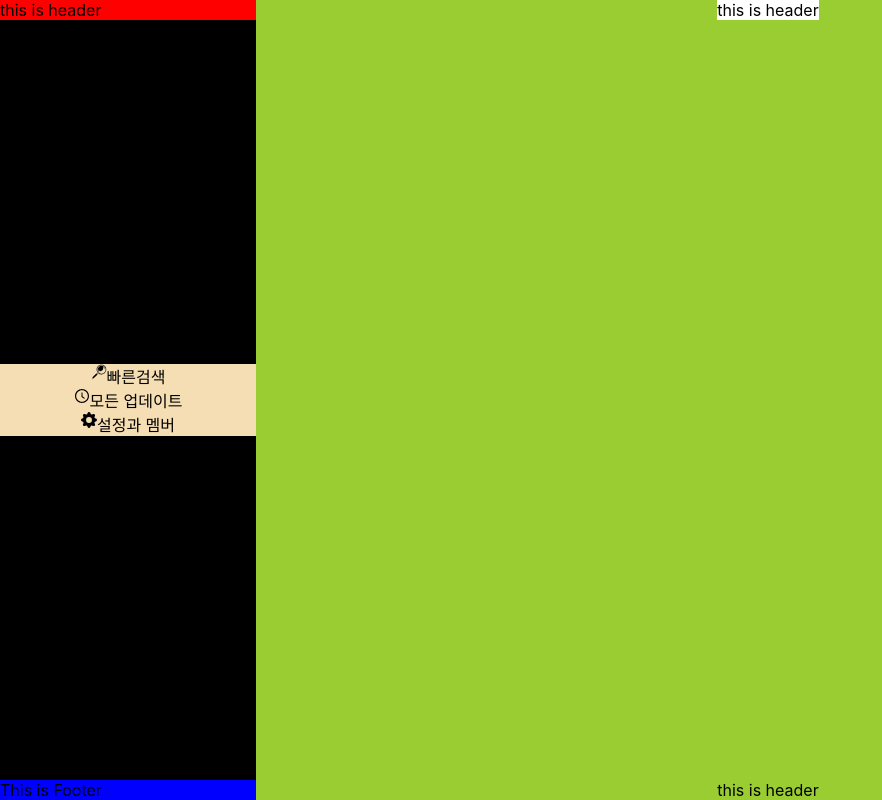
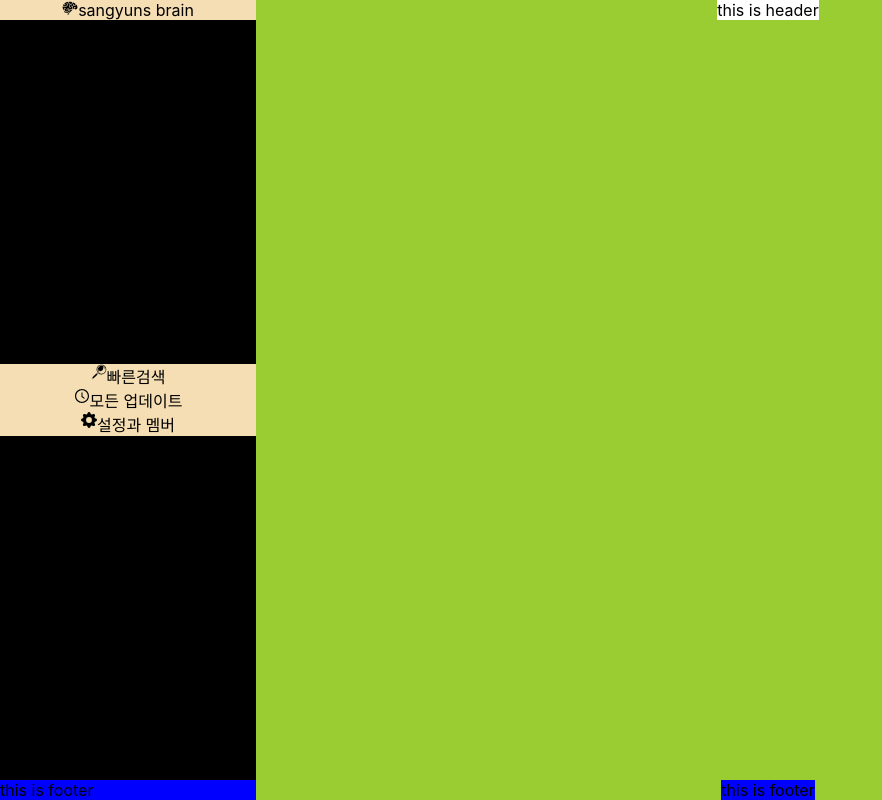
Before and after one commit to falconlee236/Clone_Notion_by_React, a React (Create React App) app: page / in a window 1280 px wide. Shown: the whole page, without its empty margins (0-882 px from the left). Built offline with nearby package versions, Linux system fonts and the light colour scheme.

Commit message:
Add children element to Header, Footer compo

```diff
--- a/src/Layout/Contents.js
+++ b/src/Layout/Contents.js
@@ -2,6 +2,7 @@ import React from 'react';
 import Sidebar from './Sidebar';
 import Header from './Header';
 import styled from 'styled-components';
+import Footer from './Footer';
 
 const Contentstyle = styled.div`
     display: flex;
@@ -27,7 +28,7 @@ function Contents(){
                 <Sidebar height="100vh"/>
                 <Main>
                     <Header color="white"/>
-                    <Header color="yellogreen"/>
+                    <Footer />
                 </Main>
             </Contentstyle>
         </div>
--- a/src/Layout/Footer.js
+++ b/src/Layout/Footer.js
@@ -5,10 +5,10 @@ const Footerstyle = styled.div`
     background-color: blue;
 `
 
-function Footer(){
+function Footer({children}){
     return (
         <Footerstyle>
-            This is Footer
+            {children ? children : "this is footer"}
         </Footerstyle>
     )
 }
--- a/src/Layout/Header.js
+++ b/src/Layout/Header.js
@@ -5,10 +5,10 @@ const Headerstyle = styled.div`
     background-color: ${props => props.color || "red"};
 `;
 
-function Header({color}){
+function Header({color, children}){
     return (
         <Headerstyle color={color}>
-            this is header
+            {children ? children : "this is header"}
         </Headerstyle>
     )
 }
--- a/src/Layout/Sidebar.js
+++ b/src/Layout/Sidebar.js
@@ -1,7 +1,7 @@
 import React from 'react';
 import Footer from './Footer';
 import Header from './Header';
-import Button from '../component/Button';
+import Buttons, {ButtonItem} from '../component/Buttons';
 import styled from 'styled-components';
 
 const Sidebarstyle = styled.div`
@@ -16,8 +16,10 @@ const Sidebarstyle = styled.div`
 function Sidebar({height}){
     return (
         <Sidebarstyle height={height}>
-            <Header />
-            <Button />
+            <Header>
+                <ButtonItem icon="brain" title="sangyuns brain"/>
+            </Header>
+            <Buttons />
             <Footer />
         </Sidebarstyle>
     )
--- a/src/component/Button.js
+++ b/src/component/Buttons.js
@@ -1,22 +1,24 @@
 import React from "react";
-import { Route, Routes } from "react-router-dom";
-import styled, {css} from 'styled-components';
+import styled from 'styled-components';
 import {GiMagnifyingGlass} from 'react-icons/gi';
 import {AiOutlineClockCircle} from 'react-icons/ai';
 import {BsFillGearFill} from 'react-icons/bs';
 import {GoTriangleRight} from 'react-icons/go';
+import {GiBrain} from 'react-icons/gi';
 
 const Buttonstyle = styled.div`
     background-color: wheat;
     display: flex;
     justify-content: center;
+    cursor: pointer;
 `
-function ButtonItem({icon, title}){
+export function ButtonItem({icon, title}){
     const icons = {
         magnify: <GiMagnifyingGlass />,
         clock: <AiOutlineClockCircle />,
         gear: <BsFillGearFill />,
-        left_tri: <GoTriangleRight />
+        left_tri: <GoTriangleRight />,
+        brain: <GiBrain />
     };
 
     return (
@@ -29,7 +31,7 @@ function ButtonItem({icon, title}){
 }
 
 
-function Button(){
+function Buttons(){
     return (
         <div>
             <ButtonItem icon="magnify" title="빠른검색"/>
@@ -39,4 +41,4 @@ function Button(){
     )
 }
 
-export default Button;
+export default Buttons;
```
